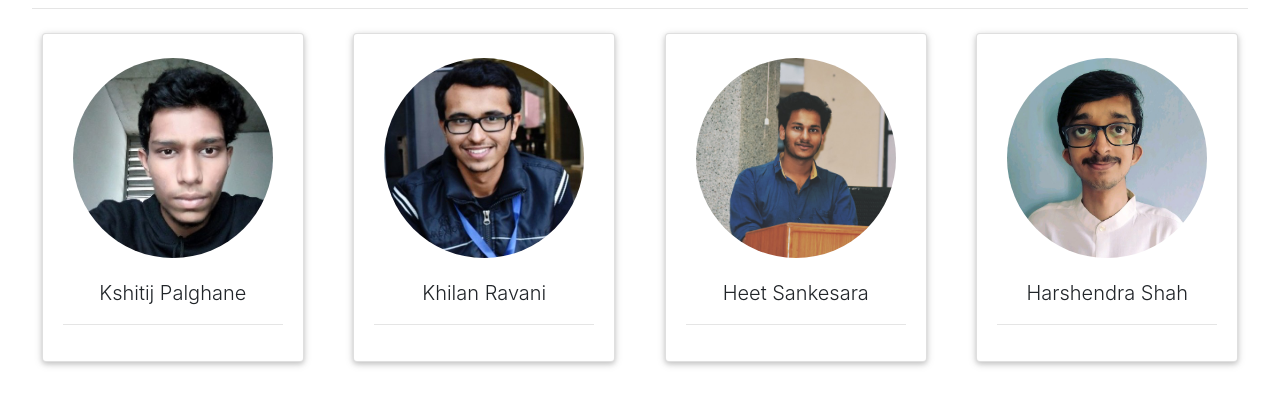
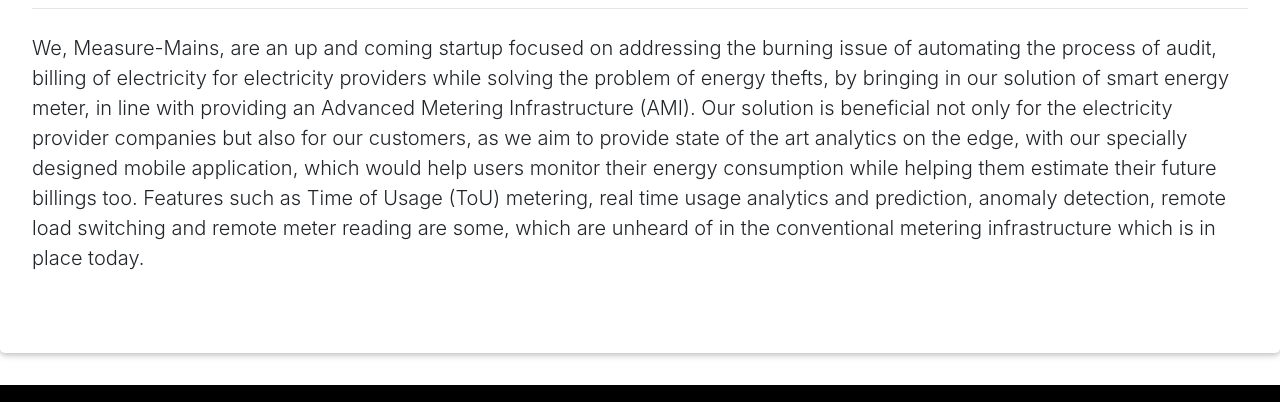
Before and after one commit to TanmayAmbadkar/measuremains, a plain HTML site: page aboutus.html in a window 1280 px wide. Shown: the part 251-653 px from the top of the page. Drawn offline with nearby package versions, Linux system fonts and the light colour scheme.

Commit message:
Added about us

```diff
--- a/aboutus.html
+++ b/aboutus.html
@@ -74,91 +74,10 @@
     <button onclick="topFunction()" id="myBtn" title="Go to top"><i class="fas fa-arrow-up"></i></button>
 
         <div class="jumbotron" style = "background : white">
-            <h2 class="display-4">Team</h2>
-            <hr class="my-4">
-            <div class='card-deck'>
-            <div class="card testimonial-card mb-3" id = 'about'>
-
-                <br/>
-                <div class="avatar mx-auto white" >
-                    <img src="media/kshitij.jfif" class="rounded-circle"
-                    alt="man avatar" width="200" height="200">
-                </div>
-                <div class="card-body">
-
-                    <p class="lead" style="text-align: center">
-                    Kshitij Palghane
-                    </p>
-                    <hr>
-                </div>
-
+                <h1 class="display-4">About Us</h1>
+                <hr class="my-4">
+                <p class="lead"> We, Measure-Mains, are an up and coming startup focused on addressing the burning issue of automating the process of audit, billing of electricity for electricity providers while solving the problem of energy thefts, by bringing in our solution of smart energy meter, in line with providing an Advanced Metering Infrastructure (AMI). Our solution is beneficial not only for the electricity provider companies but also for our customers, as we aim to provide state of the art analytics on the edge, with our specially designed mobile application, which would help users monitor their energy consumption while helping them estimate their future billings too. Features such as Time of Usage (ToU) metering, real time usage analytics and prediction, anomaly detection, remote load switching and remote meter reading are some, which are unheard of in the conventional metering infrastructure which is in place today.<p>
             </div>
-
-            <div class="card testimonial-card mb-3" id = 'about'>
-
-                <br/>
-              <!-- Avatar -->
-                <div class="avatar mx-auto white">
-                    <img src="media/khilan.jfif" class="rounded-circle"
-                    alt="man avatar" width="200" height="200">
-                </div>
-
-              <!-- Content -->
-                <div class="card-body">
-
-                    <p class="lead" style="text-align: center">Khilan Ravani
-                    </p>
-                    </a>
-                    <hr>
-                </div>
-
-            </div>
-
-            <div class="card testimonial-card mb-3"  id = 'about'>
-
-                <br/>
-              <!-- Background color -->
-                <div class="card-up indigo lighten-1">
-                </div>
-
-              <!-- Avatar -->
-                <div class="avatar mx-auto white">
-                    <img src="media/heet.jfif" class="rounded-circle"
-                    alt="man avatar" width="200" height="200">
-                </div>
-
-              <!-- Content -->
-                <div class="card-body">
-                <!-- Name -->
-                    <p class="lead" style="text-align: center">Heet Sankesara
-                    </p>
-                    <hr>
-                </div>
-            </div>
-
-            <div class="card testimonial-card mb-3"  id = 'about'>
-
-                <br/>
-              <!-- Background color -->
-                <div class="card-up indigo lighten-1">
-                </div>
-
-              <!-- Avatar -->
-                <div class="avatar mx-auto white">
-                    <img src="media/harshendra.jfif" class="rounded-circle"
-                    alt="man avatar" width="200" height="200">
-                </div>
-
-              <!-- Content -->
-                <div class="card-body">
-                <!-- Name -->
-                    <p class="lead" style="text-align: center">Harshendra Shah
-                    </p>
-                    <hr>
-                </div>
-            </div>
-        </div>
-    </div>
 
 
 
```
Also changed, not shown: index.html (+2 -2 lines).
